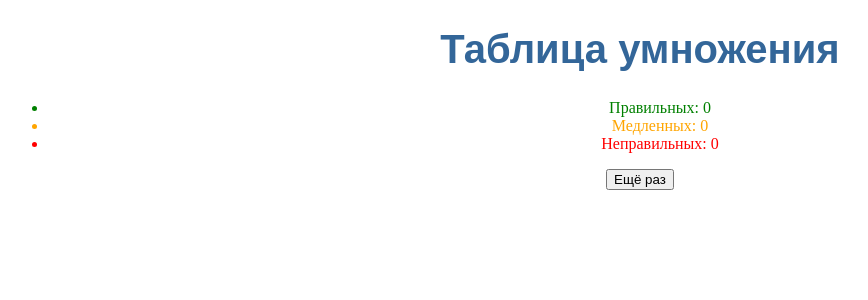
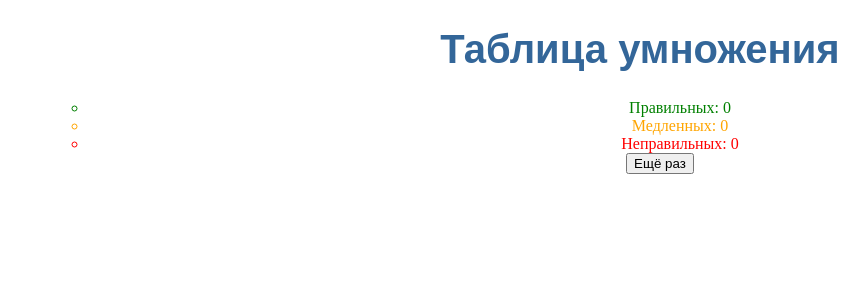
Before and after one commit to YuriyGranovskiy/multi-table, an Angular app: page /results in a window 1280 px wide. Shown: the top 300 px of the page, without its empty margins (0-868 px from the left). Built offline with nearby package versions, Linux system fonts and the light colour scheme.

Commit message:
Add more grades

```diff
--- a/src/app/results/results.component.html
+++ b/src/app/results/results.component.html
@@ -1,4 +1,9 @@
-<img *ngIf="canShowRapuntsel" src="/assets/rapuntsel.gif" />
+<img *ngIf="canShowGrade1" src="/assets/sleeping_beauty.gif" />
+<img *ngIf="canShowGrade2" src="/assets/belle.gif" />
+<img *ngIf="canShowGrade3" src="/assets/mermaid.gif" />
+<img *ngIf="canShowGrade4" src="/assets/jasmine.gif" />
+<img *ngIf="canShowGrade5" src="/assets/rapuntsel.gif" />
+<ul>
 <ul>
   <li class="correctResult">Правильных: {{ correctCount }}</li>
   <li class="correctAndLongResult" >Медленных: {{ correctAndLongCount }}</li>
--- a/src/app/results/results.component.ts
+++ b/src/app/results/results.component.ts
@@ -10,16 +10,35 @@ export class ResultsComponent implements OnInit {
   correctCount: number;
   correctAndLongCount: number;
   incorrectCount: number;
-  canShowRapuntsel: boolean;
+  canShowGrade1: boolean;
+  canShowGrade2: boolean;
+  canShowGrade3: boolean;
+  canShowGrade4: boolean;
+  canShowGrade5: boolean;
 
   constructor(private taskResultsService: TaskResultsService) {
   }
 
   ngOnInit() {
     let results = this.taskResultsService.getResults();
+    let totalResults = results.length;
     this.correctCount = results.filter(result => result.isCorrect && !result.isLong).length;
     this.correctAndLongCount = results.filter(result => result.isCorrect && result.isLong).length;
     this.incorrectCount = results.filter(result => !result.isCorrect).length;
-    this.canShowRapuntsel = this.correctCount > results.length / 2;
+    if(totalResults === 0)    {
+      return;
+    }
+
+    if(this.correctCount === results.length) {
+      this.canShowGrade1 = true;
+    } else if (this.incorrectCount === 0 && this.correctCount > (totalResults / 4 * 3)){
+      this.canShowGrade2 = true;
+    } else if (this.incorrectCount === 0 && this.correctCount > totalResults / 2) {
+      this.canShowGrade3 = true;
+    } else if (this.correctCount > totalResults / 2) {
+      this.canShowGrade4 = true;
+    } else {
+      this.canShowGrade5 = true;
+    }
   }
 }
```
Also changed, not shown: 1 other file (tests, documents, lock files or other folders).
